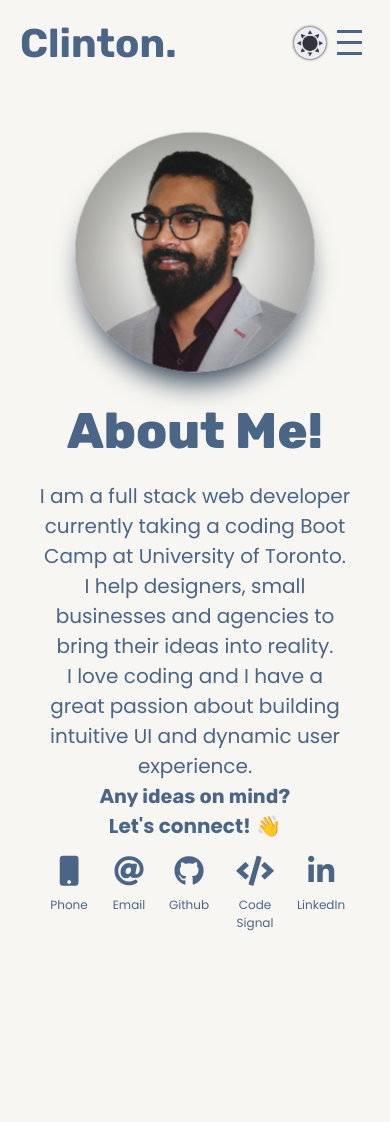
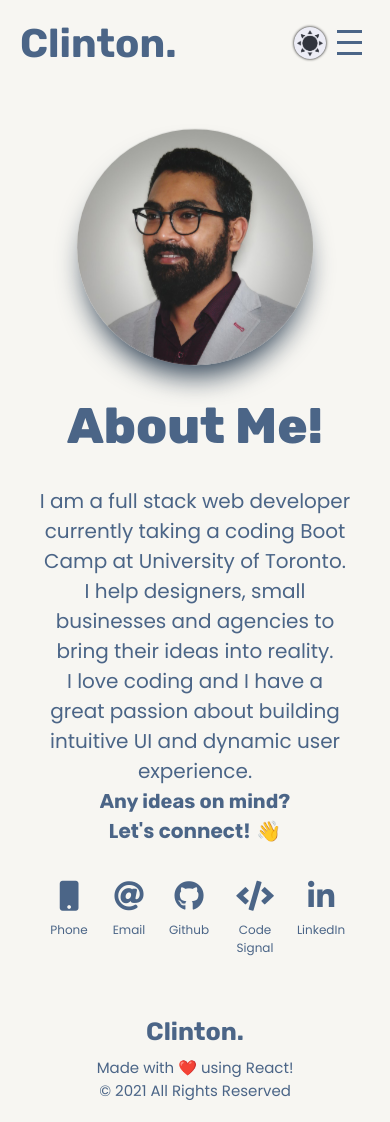
Before and after one commit to pravton/react-portfolio, a React (Create React App) app: page / in a window 390 px wide. Before the commit the page ends 982 px from the top, so only its background shows below. Built offline with nearby package versions, Linux system fonts and the light colour scheme.

Commit message:
added footer section and fixed css

```diff
--- a/package.json
+++ b/package.json
@@ -6,11 +6,10 @@
     "@testing-library/jest-dom": "^5.14.1",
     "@testing-library/react": "^11.2.7",
     "@testing-library/user-event": "^12.8.3",
-    "@types/react-transition-group": "^4.4.2",
     "react": "^17.0.2",
     "react-dom": "^17.0.2",
     "react-scripts": "4.0.3",
-    "react-transition-group": "^1.2.1",
+    "react-transition-group": "^2.7.0",
     "web-vitals": "^1.1.2"
   },
   "scripts": {
--- a/src/App.js
+++ b/src/App.js
@@ -1,11 +1,11 @@
 import React, {useState} from 'react';
-import logo from './logo.svg';
 import './App.css';
 import { setTheme, switchTheme } from './utils/theme';
 import About from './components/About';
 import Work from './components/Work';
 import Contact from './components/Contact';
 import Resume from './components/Resume';
+import Footer from './components/Footer';
 
 // components
 import Nav from './components/Nav';
@@ -23,10 +23,11 @@ function App() {
         setTheme={switchTheme}
         setCurrentTheme={setCurrentTheme}
         setCurrentLink={setCurrentLink}/>
-        {currentLink === 'About Me' && <About key="1" />}
-        {currentLink === 'Work' && <Work key="2" />}
-        {currentLink === 'Contact' && <Contact key="3"/>}
-        {currentLink === 'Resume' && <Resume key="4"/>}
+        {currentLink === 'About Me' && <About key="about" />}
+        {currentLink === 'Work' && <Work key="work" />}
+        {currentLink === 'Contact' && <Contact key="contact"/>}
+        {currentLink === 'Resume' && <Resume key="resume"/>}
+      <Footer/>
     </div>
   );
 }
--- a/src/components/About/index.js
+++ b/src/components/About/index.js
@@ -2,18 +2,7 @@ import React from 'react';
 import ContactIcons from '../ContactIcons';
 import aboutImg from '../../images/cover.jpg';
 
-const workExperince = [
-  {
-    title : "Web Developer",
-    company : "Innomactic",
-    yearsExperience : 2,
-  },
-  {
-    title : "Web Developer",
-    company : "Innomactic",
-    yearsExperience : 2,
-  }
-]
+
 
 function About() {
   return (
--- a/src/components/Contact/index.js
+++ b/src/components/Contact/index.js
@@ -1,7 +1,16 @@
-import React from 'react';
+import React, { useState } from 'react';
 import ContactIcons from '../ContactIcons';
 
 function Contact() {
+  // form validation
+  const formData = {
+    name: "",
+    email: "",
+    message: ""
+  }
+
+  const [ formDetails, setFormDetails ] = useState(formData)
+
   return (
     <section className="contact-section">
       <h2 className="title-2">Let's Connect.</h2>
--- /dev/null
+++ b/src/components/Footer/index.js
@@ -0,0 +1,19 @@
+import React from 'react';
+
+function Footer() {
+  const date = new Date();
+  const year = date.getFullYear();
+
+
+  return (
+    <footer className="footer-section">
+      <div className="footer-content">
+        <h3><strong>Clinton.</strong></h3>
+        <p>Made with ❤️ using React!</p>
+        <p>© {year} All Rights Reserved</p>
+      </div>
+    </footer>
+  )
+}
+
+export default Footer;
--- a/src/components/Nav/index.js
+++ b/src/components/Nav/index.js
@@ -18,7 +18,7 @@ function Nav({currentTheme, setTheme, setCurrentTheme, setCurrentLink }) {
   return (
     <header className="header">
       <div className="logo-container">
-        <h1 className="logo-name">Clinton.</h1>
+        <a href="/"><h1 className="logo-name">Clinton.</h1></a>
       </div>
       <div className="theme-switch-container">
           <input onClick={() => setTheme(currentTheme, setCurrentTheme)} type="checkbox" id="toggle-switch" name="toggle-switch" className="toggle-input" />
--- a/src/components/Work/index.js
+++ b/src/components/Work/index.js
@@ -62,7 +62,7 @@ function Work() {
     },
     {
       projectLink: 'http://just-tech-blog.herokuapp.com/',
-      title: 'Taskinator',
+      title: 'Tech Blog',
       description: 'HTML, CSS, Javascript, Node, Express, MySQL & Sequelize',
       bgImage: require(`../../images/projects/tech-blog.jpg`).default,
       github: 'https://github.com/pravton/tech-blog'
@@ -81,7 +81,7 @@ function Work() {
   }
 
   return (
-    <section id="works" className="">
+    <section id="works">
     <h1 className="title-2">Recent Projects.</h1>
     <div className="works">
       {works.map((work, i) => (
--- a/src/index.css
+++ b/src/index.css
@@ -34,7 +34,6 @@ html {
   --focus-box-shadow: rgba(37, 37, 37, 0.05) 0px 0px 0px 1px, rgb(248, 52, 101) 0px 0px 0px 1px inset;
 }
 
-
 body {
   margin: 0;
   /* font-family: -apple-system, BlinkMacSystemFont, 'Segoe UI', 'Roboto', 'Oxygen',
@@ -42,10 +41,49 @@ body {
     sans-serif; */
   -webkit-font-smoothing: antialiased;
   -moz-osx-font-smoothing: grayscale;
-  min-height: 80vh;
+  min-height: 85vh;
   background-color: var(--background-color);
   color: var(--primary-color);
 }
+
+.App {
+  min-height: 100vh;
+  display: flex;
+  flex-direction: column;
+  justify-content: space-between;
+}
+
+section {
+  min-height: 80vh;
+  opacity: 1;
+  animation: entryAnimation 0.5s ease-in-out;
+}
+
+@keyframes entryAnimation {
+  0% {
+    opacity: 0;
+  }
+
+  100% {
+    opacity: 1;
+  }
+}
+
+.item-enter {
+  opacity: 0;
+}
+.item-enter-active {
+  opacity: 1;
+  transition: opacity 500ms ease-in;
+}
+.item-exit {
+  opacity: 1;
+}
+.item-exit-active {
+  opacity: 0;
+  transition: opacity 500ms ease-in;
+}
+
 
 h1,h2,h3,h4,h5,h6 {
   font-family: var(--primary-font);
@@ -96,6 +134,12 @@ header {
 .logo-container {
   display: flex;
   margin: auto 20px;
+}
+
+.logo-container a:hover {
+  background-size: 0%;
+  background-image: none;
+  padding: unset;
 }
 
 .logo-name {
@@ -226,6 +270,7 @@ header {
 
 .description {
   font-size: 25px;
+  margin: 30px auto;
 }
 
 .compAnimation-enter {
@@ -249,7 +294,7 @@ header {
 /* About section */
 .about-section {
   width: 80%;
-  margin: 40px auto;
+  margin: auto;
 }
 
 .about-section img {
@@ -277,9 +322,11 @@ header {
 .contact-icons {
   display: flex;
   justify-content: center;
+  margin: 20px auto;
 }
 
 .contact-icons a {
+  margin: 5px;
   display: flex;
   min-width: 80px;
   flex-direction: column;
@@ -291,10 +338,6 @@ header {
   margin-bottom: 10px;
   margin-left: auto;
   margin-right: auto;
-}
-
-.contact-icons a {
-  margin: 5px;
 }
 
 .contact-icons a span {
@@ -309,7 +352,8 @@ header {
 .works {
   width: 80%;
   margin: auto;
-  height: 85vh;
+  min-height: 72vh;
+  padding-top: 20px;
 
   display: grid;
   gap: 1rem;
@@ -471,6 +515,7 @@ header {
 }
 
 /* Contact Section */
+
 .contact-form {
   width: 50%;
   margin: 20px auto;
@@ -539,15 +584,20 @@ button {
   background: var(--dm-accent-color);
 }
 
+
 /* Resume section */
 .resume-section {
   display: flex;
   flex-direction: column;
 }
 
+.resume-section h2 {
+  margin-bottom: 30px;
+}
+
 .history-container {
   width: 80%;
-  margin: auto;
+  margin: 30px auto;
   display: flex;
   flex-wrap: wrap;
   justify-content: space-between;
@@ -617,7 +667,7 @@ button {
 }
 
 .resume-download {
-  margin: 20px;
+  padding-bottom:10px;
 }
 
 .resume-download h3 {
@@ -656,6 +706,33 @@ button {
   }
 }
 
+/* Footer section start */
+.footer-section {
+  margin: 20px auto;
+  width: 100%;
+  justify-content: space-between;
+}
+
+.footer-content {
+  display: flex;
+  justify-content: space-between;
+  align-items: center;
+}
+
+.footer-content h3 {
+  display: flex;
+  margin: 0px 2rem;
+  min-width: 200px;
+}
+
+.footer-content p {
+  min-width: 200px;
+  font-size: 15px;
+  margin: 0px 2rem;
+}
+
+
+/* Media queries start */
 @media only screen and (max-width: 1350px) {
   .history-container {
     justify-content: center;
@@ -737,10 +814,10 @@ button {
       background-color: #EDEDF6;
   }
 
-  /* contact section */
   .contact-form {
-    width: 75%;
-    margin: 20px auto;
+    width: 85%;
+    margin: 2rem auto;
+    padding: 2rem 1rem;
   }
 
 }
@@ -890,7 +967,9 @@ button {
   }
 
   /* about section */
-
+  .about-section {
+    margin: 30px auto;
+  }
   .about-section p {
     font-size: 20px;
   }
@@ -901,13 +980,17 @@ button {
   }
 
   /* contact icons section */
-
   .contact-icons a {
     min-width: 50px;
   }
 
   .contact-icons a i {
     font-size: 30px;
+  }
+
+  .contact-icons a:hover {
+    background-image: none;
+    background-size: 0;
   }
 
   /* work section */
@@ -952,6 +1035,7 @@ button {
   /* resume section */
   .history-container {
     width: 95%;
+    margin-top: 0;
   }
 
   .history {
@@ -960,6 +1044,22 @@ button {
 
   .work-history {
     padding: 20px 10px;
+  }
+
+  .footer-content {
+    justify-content: center;
+    flex-wrap: wrap;
+  }
+  .footer-content h3 {
+    width: 100%;
+    justify-content: center;
+    font-size: 25px;
+    padding: 10px;
+  }
+
+  .footer-content p {
+    margin-right: 5px;
+    margin-left: 5px;
   }
 
 }
@@ -974,9 +1074,17 @@ button {
     white-space: pre;
   }
 
+  .about-section {
+    margin-bottom: 0;
+  }
+
   /* contacticons section */
   .contact-icons span {
     font-size: 12px;
+  }
+
+  .button-container button {
+    width: 100%;
   }
 
   /* resume section */
```
Also changed, not shown: 1 other file (tests, documents, lock files or other folders). Lines whose indentation alone changed are shown as unchanged.
